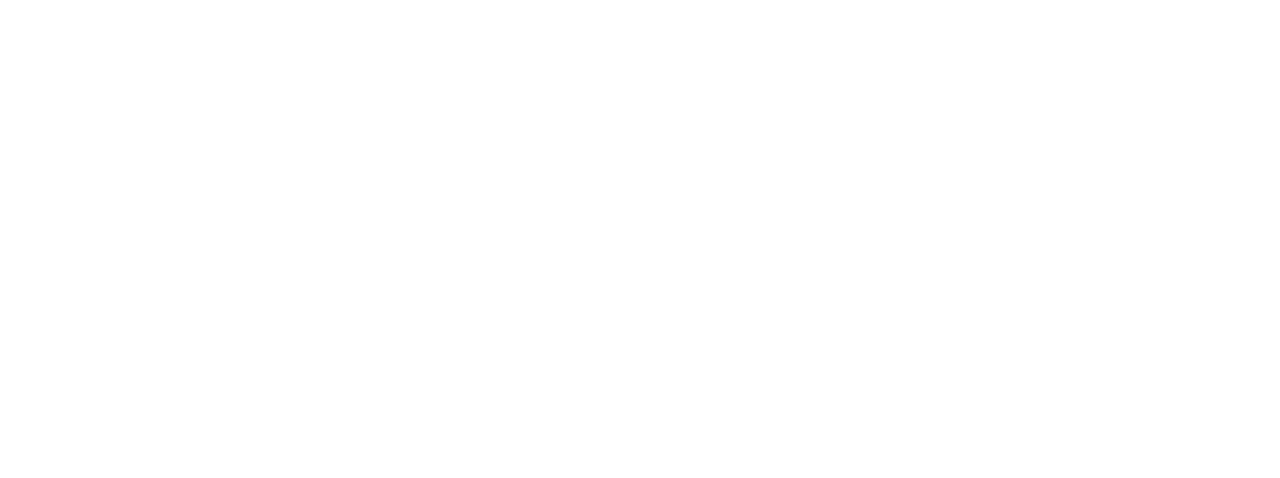
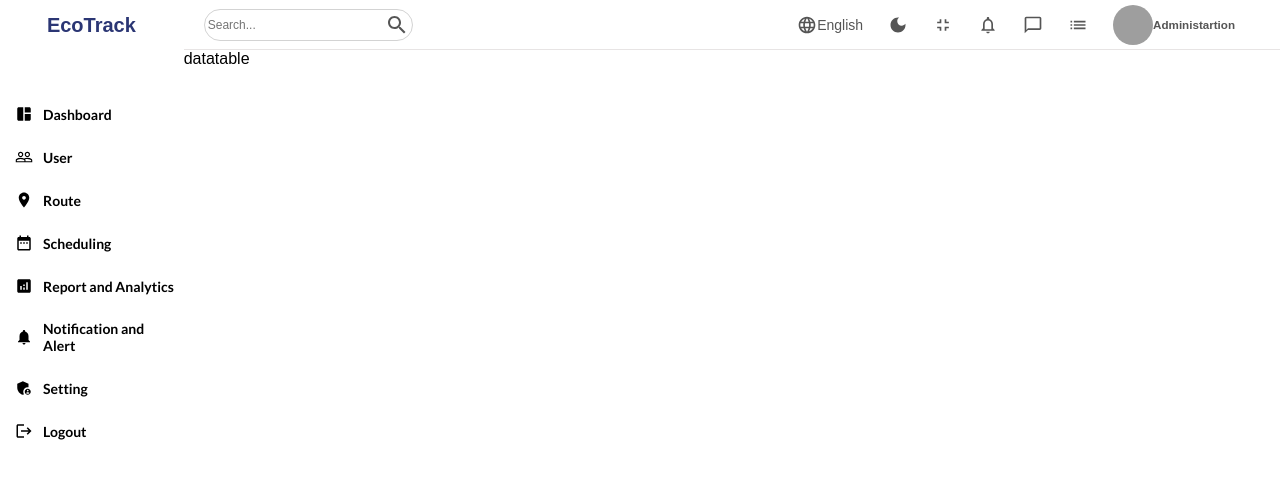
Before and after one commit to ssmdvc/ECOTRACK, a React (Create React App) app in the folder ecotrack/: page /user in a window 1280 px wide. Before the commit this address had no page. Shown: the top 478 px of the page. Built offline with nearby package versions, Linux system fonts and the light colour scheme; grey boxes are pictures that could not be loaded.

Commit message:
update list.js
added webpage

```diff
--- a/ecotrack/src/App.js
+++ b/ecotrack/src/App.js
@@ -19,10 +19,10 @@
       <Route exact path="/signup" element={<SignUpForm />}/>
       <Route path="/login" element={<LoginForm />}/>
       <Route path="/dashboard" element={<Dashboard />}/>
-      <Route path="users">
-        <Route index element={<List/>}/>
-        <Route path=":userId" element={<SinglePage/>}/>
-        <Route path="new" element={<NewPage/>}/>
+      <Route path="user">
+        <Route index element={<List />}/>
+        <Route path=":userId" element={<SinglePage />}/>
+        <Route path="new" element={<NewPage />}/>
       </Route>
       <Route path="products">
         <Route index element={<List/>}/>
--- a/ecotrack/src/Pages/List/List.jsx
+++ b/ecotrack/src/Pages/List/List.jsx
@@ -1,9 +1,17 @@
 import React from 'react';
 import "./List.scss"
+import Sidebar from '../../Components/Sidebar/Sidebar';
+import Navbar from '../../Components/Navbar/Navbar';
 
 const List = () => {
   return (
-    <div>List</div>
+    <div className='list'>
+      <Sidebar />
+      <div className="listContainer">
+        <Navbar />
+        datatable
+      </div>
+    </div>
   )
 }
 
--- a/ecotrack/src/Pages/List/List.scss
+++ b/ecotrack/src/Pages/List/List.scss
@@ -0,0 +1,7 @@
+.list{
+    display: flex;
+    width: 100%;
+    .listContainer{
+        flex: 6;
+    }
+}
```
